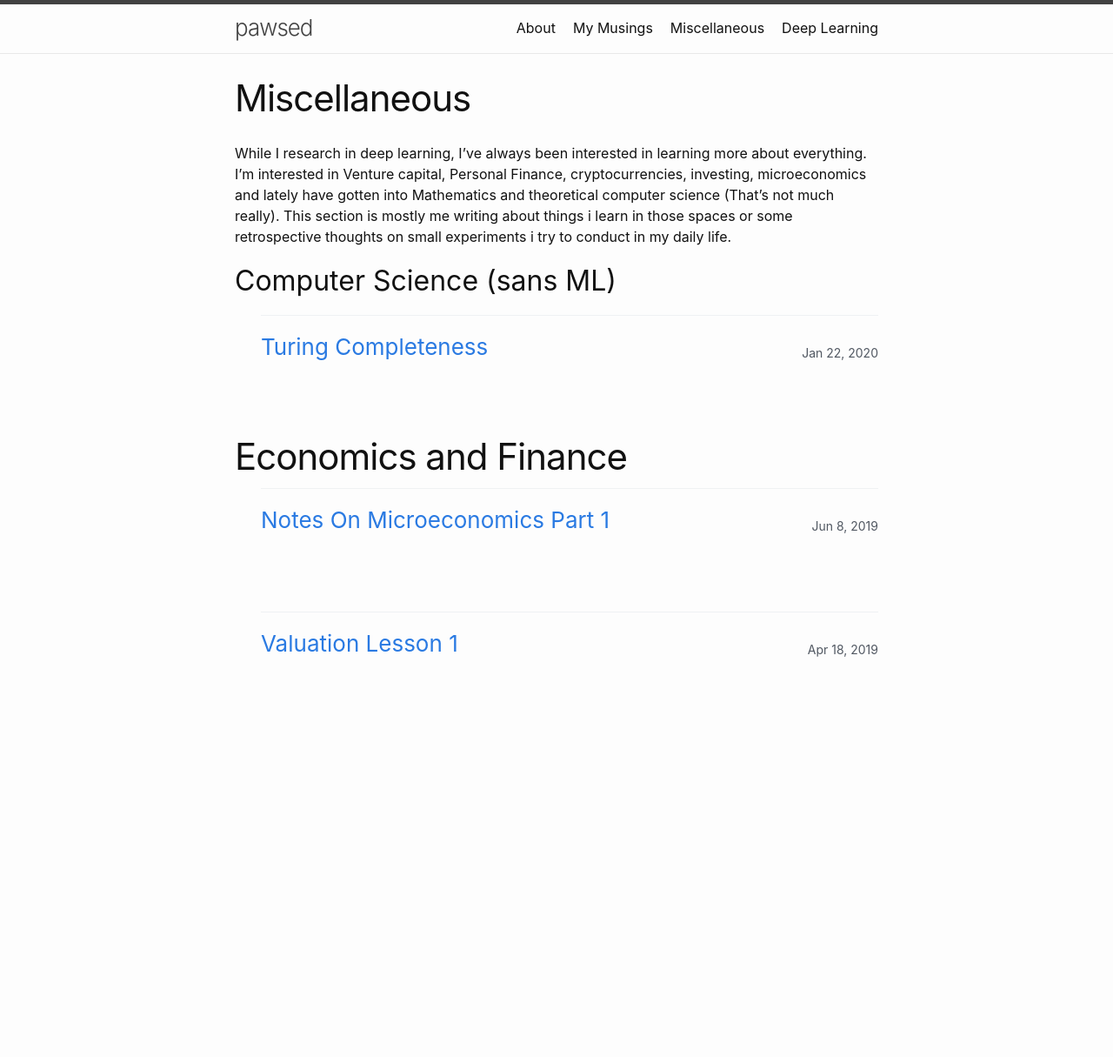
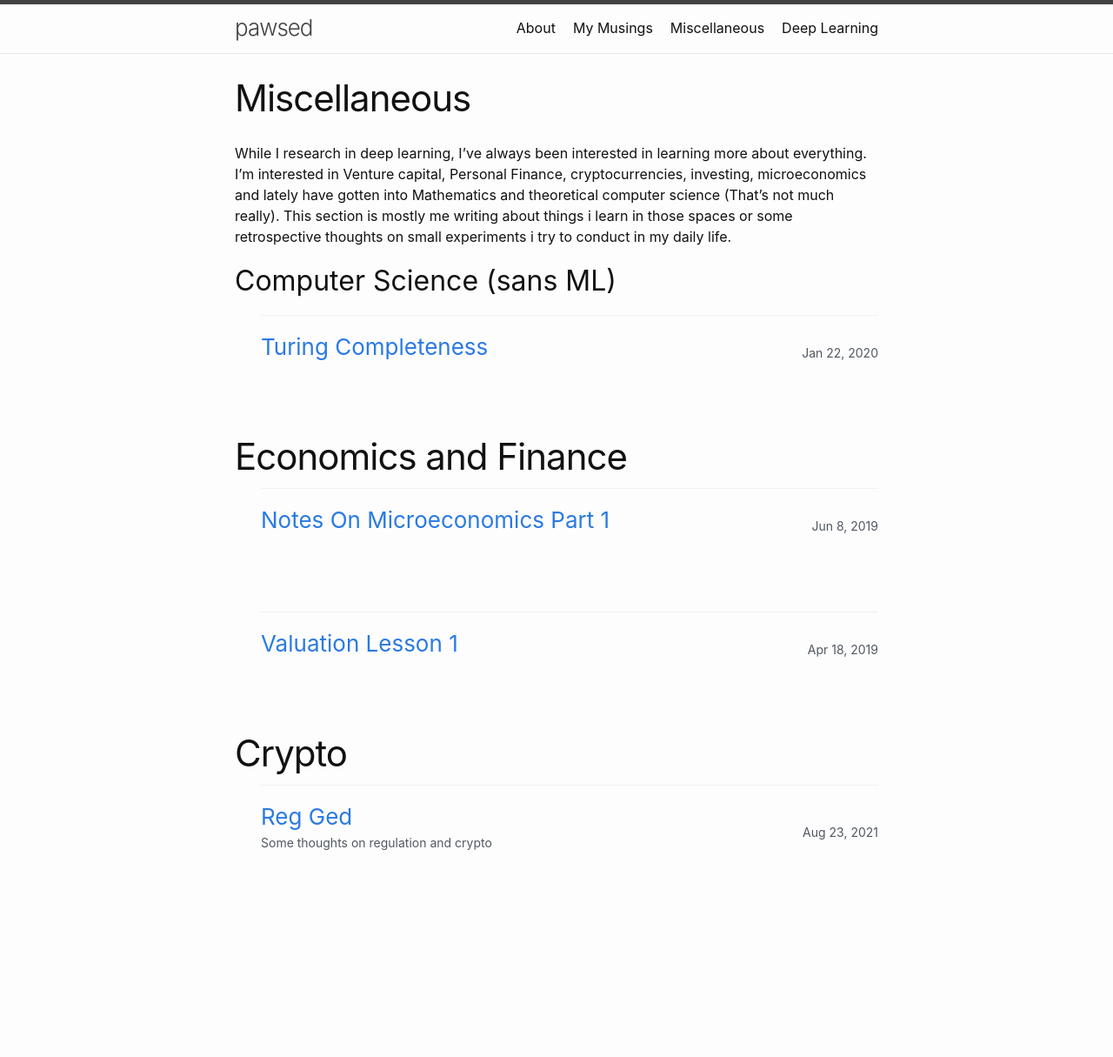
Before and after one commit to Shashi456/Shashi456.github.io, a Jekyll site: the page built from Miscellaneous.md, in a window 1280 px wide. Shown: the whole page at 87% size. Built offline with Jekyll 4.4.1, drawn with Linux system fonts in a browser that asks for light colours; before the commit the page ends 995 px from its top, so only the background shows below that.

Commit message:
Update Miscellaneous.md

```diff
--- a/Miscellaneous.md
+++ b/Miscellaneous.md
@@ -66,6 +66,29 @@
   {% else %}
 {% endfor %}
 
+
+ <h1> Crypto</h1>
+<!-- <h2>Valuation</h2> -->
+
+
+
+<section class="c-archives">
+  <link rel="shortcut icon" href="">
+  {% for post in site.tags.crypto  %}
+  <ul class="c-archives__list">
+
+    <li class="c-archives__item">
+      <h3>
+        <a href="{{ post.url | prepend: site.baseurl }}">{{post.title}}</a>
+        <br>
+        <small><p>{{post.description}}</p></small>
+      </h3>
+      <p>{{ post.date | date: "%b %-d, %Y" }}</p>
+    </li>
+
+  </ul>
+  {% else %}
+{% endfor %}
 <!-- <h2>Microeconomics</h2>
 
  <!-- My first stop this year will be the course, MIT 14.01SC Principles of Microeconomics. One thing I aim to achieve by pursuing this course, is also observe how i learn and if MIT courses can be the first stop in Syllabus 2.0.
```
